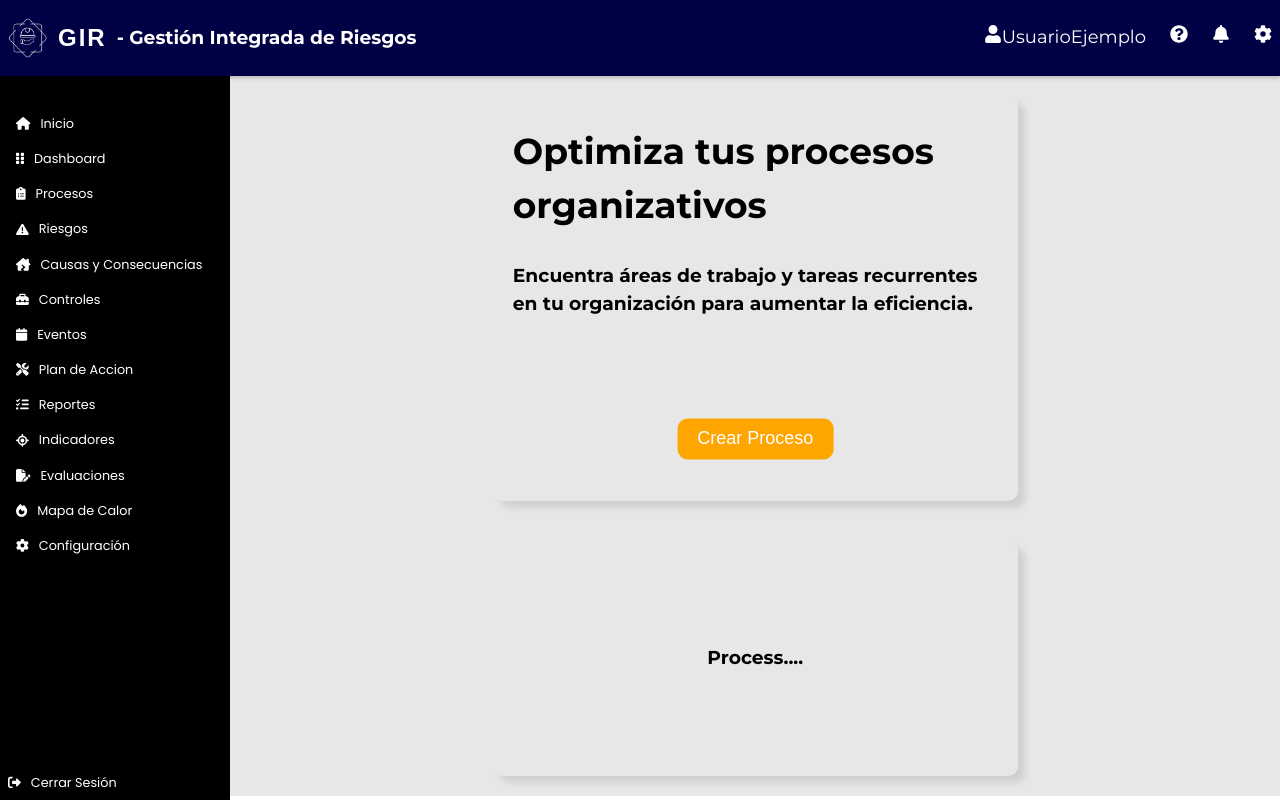
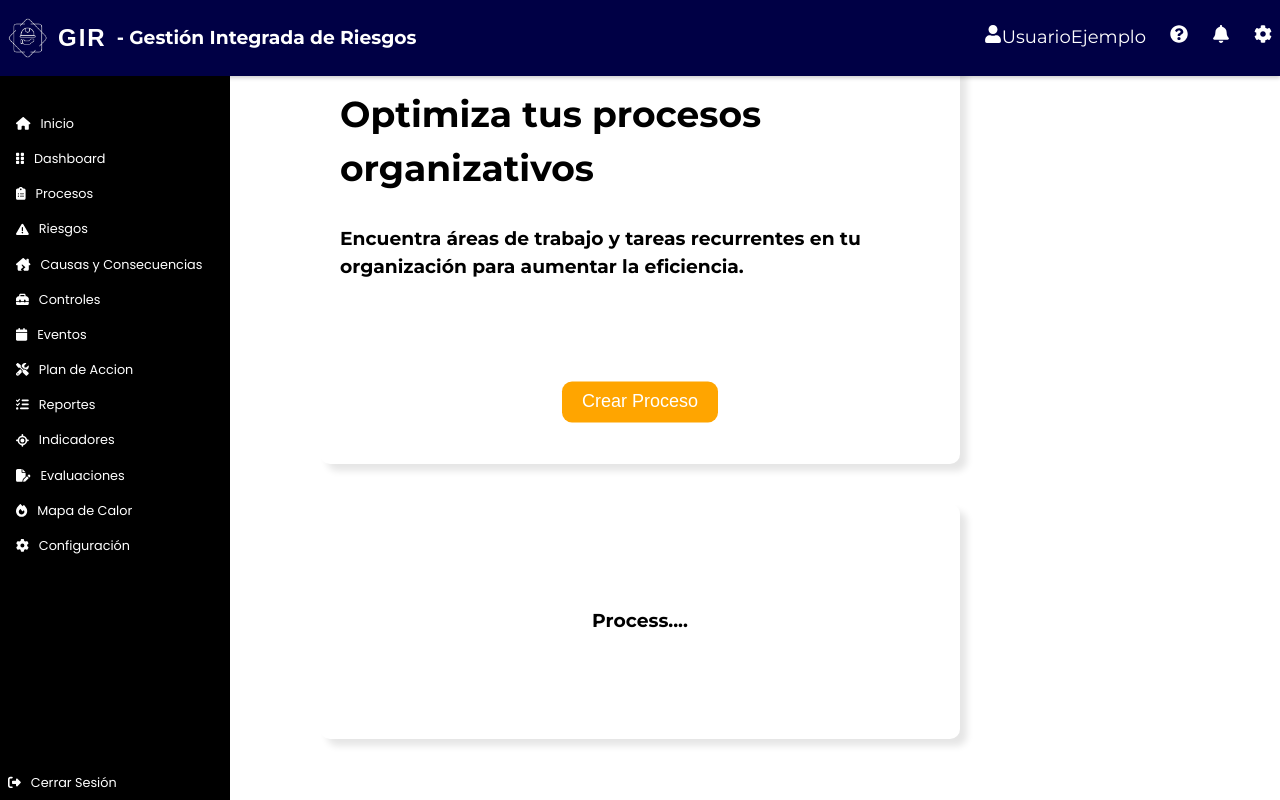
Before and after one commit to bldm99/girProject, a React (Vite) app: page / in a window 1280 px wide. Both pictures are taken after a click on the item "Procesos". Built offline with nearby package versions, Linux system fonts and the light colour scheme; no server answers.

Commit message:
Test-Merge

```diff
--- a/src/componentes/Procesos/preceso.css
+++ b/src/componentes/Procesos/preceso.css
@@ -11,7 +11,7 @@
     margin: 20px;
     width: calc(50% - 40px);
     border-radius: 10px;
-    height: 80vh;
+    height: 100vh;
 }
 
 
--- a/src/componentes/cuerpo/Cuerpo.jsx
+++ b/src/componentes/cuerpo/Cuerpo.jsx
@@ -1,4 +1,4 @@
-import './cuerpo.css'
+
 
 import { useState, useEffect } from 'react';
 import Lateral from '../menulateral/Lateral';
```
